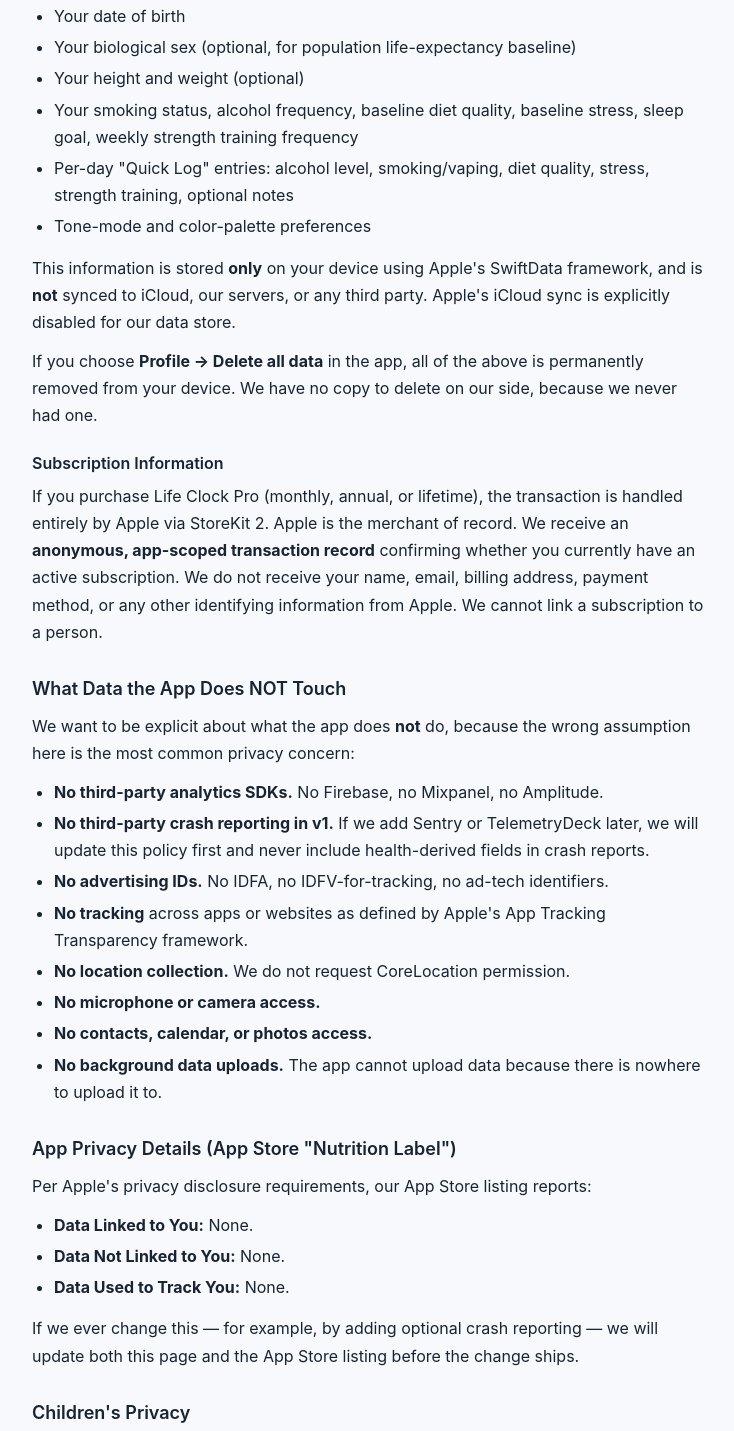
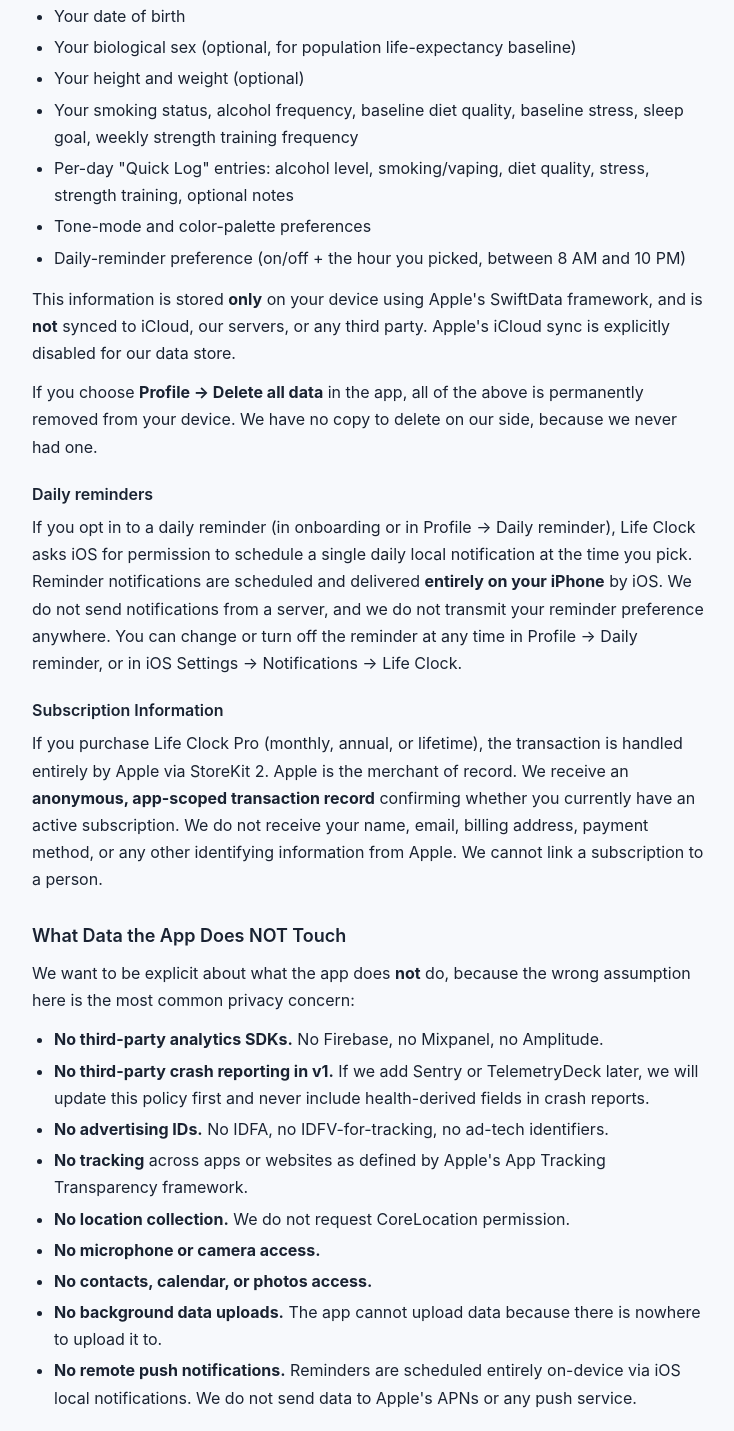
Before and after one commit to kashane1/life-clock-legal, a plain HTML site: page privacy-policy.html in a window 1280 px wide. Shown: the part 1337-2768 px from the top of the page, without its empty margins (272-1006 px from the left). Drawn offline with Linux system fonts and the light colour scheme.

Commit message:
Add notification disclosure (review #027)
Discloses the daily-reminder preference fields stored locally on
device and the local-only delivery mechanism (UNUserNotificationCenter,
no APNs, no server). Required for App Review 5.1.1 since the iOS app
now ships an opt-in daily-reminder feature.

```diff
--- a/privacy-policy.html
+++ b/privacy-policy.html
@@ -26,7 +26,7 @@
     <div class="container">
         <a class="back" href="index.html">&larr; Back</a>
         <h1>Privacy Policy</h1>
-        <p class="date">Last updated: April 30, 2026</p>
+        <p class="date">Last updated: April 30, 2026 (rev 2)</p>
 
         <h2>Plain-English Summary</h2>
         <p>Life Clock is a healthspan habit-tracking app for iPhone. We are designed local-first, which means <strong>your health data does not leave your device</strong> unless you explicitly ask it to. We do not have a backend that stores your data, we do not show ads, we do not sell or share your data, and we do not use your Apple Health data for anything other than running the app for you.</p>
@@ -64,9 +64,13 @@
             <li>Your smoking status, alcohol frequency, baseline diet quality, baseline stress, sleep goal, weekly strength training frequency</li>
             <li>Per-day "Quick Log" entries: alcohol level, smoking/vaping, diet quality, stress, strength training, optional notes</li>
             <li>Tone-mode and color-palette preferences</li>
+            <li>Daily-reminder preference (on/off + the hour you picked, between 8 AM and 10 PM)</li>
         </ul>
         <p>This information is stored <strong>only</strong> on your device using Apple's SwiftData framework, and is <strong>not</strong> synced to iCloud, our servers, or any third party. Apple's iCloud sync is explicitly disabled for our data store.</p>
         <p>If you choose <strong>Profile &rarr; Delete all data</strong> in the app, all of the above is permanently removed from your device. We have no copy to delete on our side, because we never had one.</p>
+
+        <h3>Daily reminders</h3>
+        <p>If you opt in to a daily reminder (in onboarding or in Profile &rarr; Daily reminder), Life Clock asks iOS for permission to schedule a single daily local notification at the time you pick. Reminder notifications are scheduled and delivered <strong>entirely on your iPhone</strong> by iOS. We do not send notifications from a server, and we do not transmit your reminder preference anywhere. You can change or turn off the reminder at any time in Profile &rarr; Daily reminder, or in iOS Settings &rarr; Notifications &rarr; Life Clock.</p>
 
         <h3>Subscription Information</h3>
         <p>If you purchase Life Clock Pro (monthly, annual, or lifetime), the transaction is handled entirely by Apple via StoreKit 2. Apple is the merchant of record. We receive an <strong>anonymous, app-scoped transaction record</strong> confirming whether you currently have an active subscription. We do not receive your name, email, billing address, payment method, or any other identifying information from Apple. We cannot link a subscription to a person.</p>
@@ -82,6 +86,7 @@
             <li><strong>No microphone or camera access.</strong></li>
             <li><strong>No contacts, calendar, or photos access.</strong></li>
             <li><strong>No background data uploads.</strong> The app cannot upload data because there is nowhere to upload it to.</li>
+            <li><strong>No remote push notifications.</strong> Reminders are scheduled entirely on-device via iOS local notifications. We do not send data to Apple's APNs or any push service.</li>
         </ul>
 
         <h2>App Privacy Details (App Store "Nutrition Label")</h2>
```
